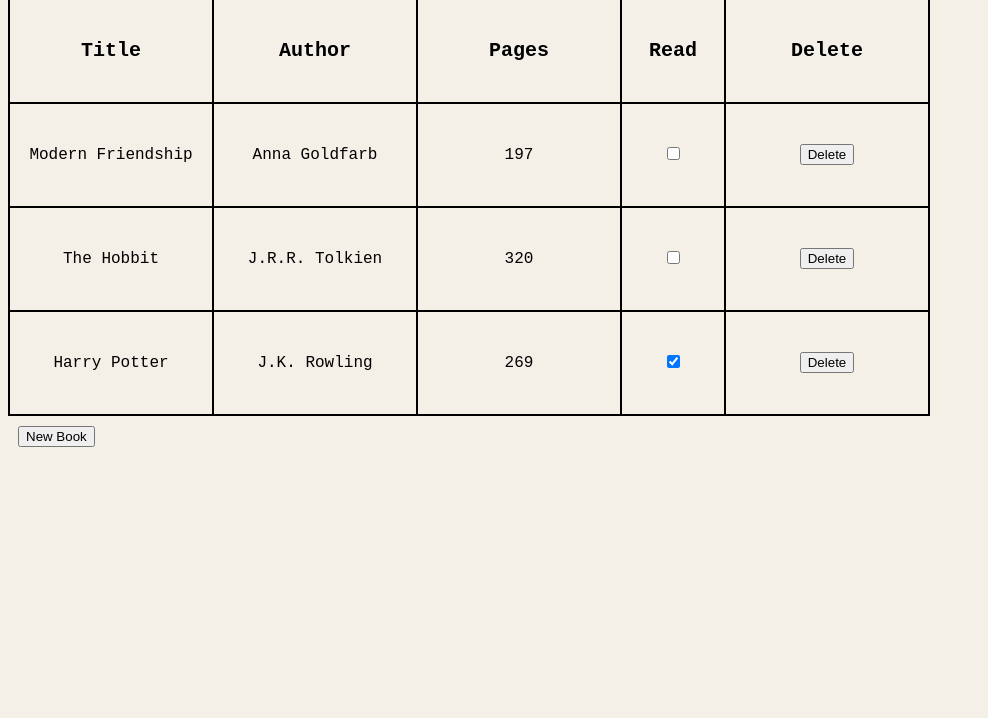
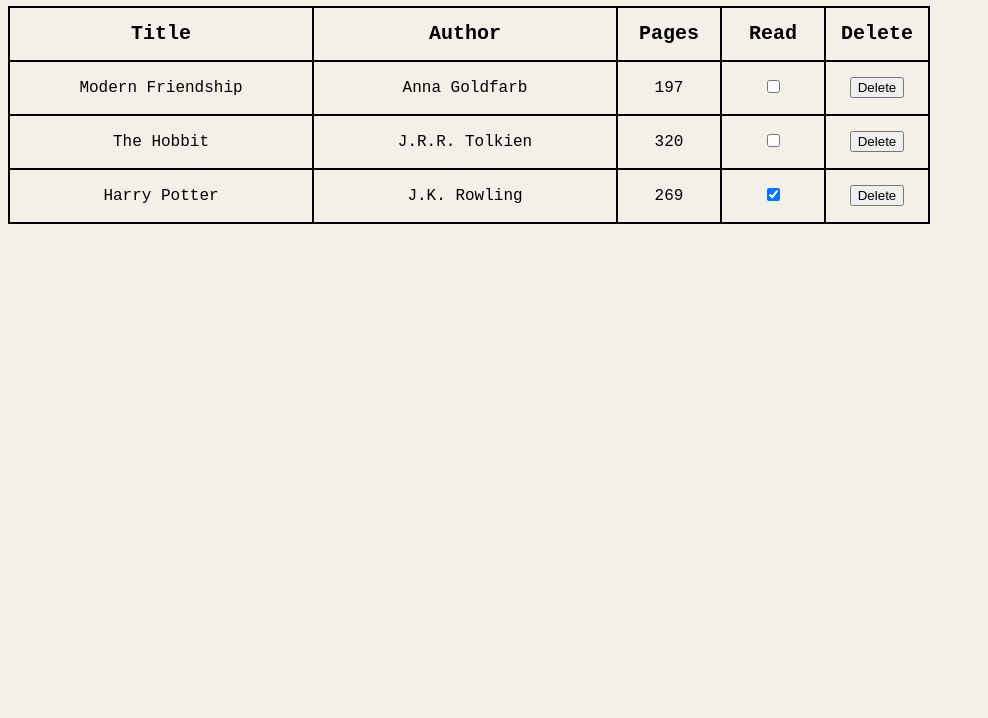
Before and after one commit to henthaii/library, a plain HTML site: page library.html in a window 1280 px wide. Shown: the part 82-800 px from the top of the page, without its empty margins (0-988 px from the left). Drawn offline with Linux system fonts and the light colour scheme.

Commit message:
added pages table data class added header section in html moved h1 and add new book button to header. added more styling for table and header in css

```diff
--- a/library.css
+++ b/library.css
@@ -1,6 +1,12 @@
 body {
     font-family: 'Courier New', Courier, monospace;
     background-color: #F4F0E8;
+}
+
+header {
+    display: flex;
+    justify-content: space-between;
+    max-width: 935px;
 }
 
 .container {
@@ -14,17 +20,19 @@
     border-collapse:collapse;
 }
 
-td {
-    text-align: center;
-    width: 200px;
-    text-wrap: wrap;
-    height: 100px;
-}
-
 thead {
     font-weight: bold;
     font-size: 20px;
+    height: 25px;
 }
+
+td {
+    text-align: center;
+    width: 300px;
+    text-wrap: wrap;
+    height: 50px;
+}
+
 
 .new-button {
     display:flex;
@@ -32,6 +40,14 @@
     justify-content: center;
 }
 
+.pages {
+    width: 100px;
+}
+
 .read {
     width: 100px;
 }
+
+.delete-column {
+    width: 100px;
+}
--- a/library.html
+++ b/library.html
@@ -2,28 +2,15 @@
 <html lang="en">
 
 <head>
-<meta charset="UTF-8">
-<meta name="viewport">
-<link rel="stylesheet" href="library.css">
-<title>Project: Library</title>
+    <meta charset="UTF-8">
+    <meta name="viewport">
+    <link rel="stylesheet" href="library.css">
+    <title>Project: Library</title>
 </head>
 <body>
-    <div class="container">
+    <header>
         <h1>My Library</h1>
-        <table class="table-container">
-            <thead>
-                <tr>
-                    <td>Title</td>
-                    <td>Author</td>
-                    <td>Pages</td>
-                    <td class="read">Read</td>
-                    <td>Delete</td>
-                </tr>
-            </thead>
-            <tbody class="table-body">
-            </tbody>
-        </table>
-        <button class="new-button" command="show-modal" commandfor="my-dialog">New Book</button>
+        <button class="new-button" command="show-modal" commandfor="my-dialog">Add New Book</button>
         <dialog id="my-dialog">
             <form>
                 <div>
@@ -46,11 +33,23 @@
             </form>
             <button type="button">Close</button>
         </dialog>
+    </header>
+    <div class="container">
+        <table class="table-container">
+            <thead>
+                <tr>
+                    <td>Title</td>
+                    <td>Author</td>
+                    <td class="pages">Pages</td>
+                    <td class="read">Read</td>
+                    <td class="delete-column">Delete</td>
+                </tr>
+            </thead>
+            <tbody class="table-body">
+            </tbody>
+        </table>
     </div>
 <script src="library.js">
-// Your JavaScript goes here!
-console.log(
-)
 </script>
 </body>
 </html>
--- a/library.js
+++ b/library.js
@@ -38,13 +38,13 @@
     bookCard.innerHTML = `
           <td>${book.title}</td>
           <td>${book.author}</td>
-          <td>${book.pages}</td>
+          <td class="pages">${book.pages}</td>
           <td class="read">
             <label>
               <input type="checkbox" name="read" value="yes" ${book.read === 'yes' ? 'checked' : ''}>
             </label>
           </td>
-          <td><button class="delete">Delete</button></td>
+          <td class="delete-column"><button class="delete">Delete</button></td>
       `;
     tableContainer.appendChild(bookCard);
   });
```
